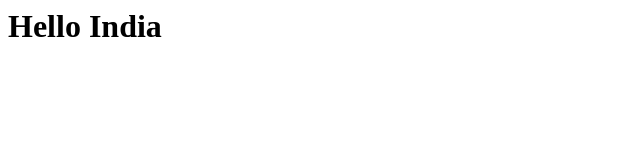
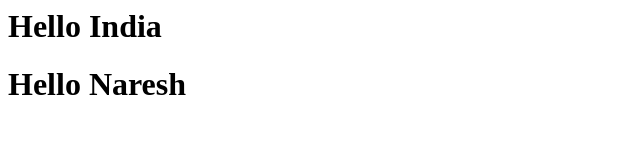
Before and after one commit to nareshit1/test, a plain HTML site: page index.html in a window 1280 px wide. Shown: the whole page, without its empty margins (0-640 px from the left). Drawn offline with Linux system fonts and the light colour scheme.

Commit message:
adding extra line

```diff
--- a/index.html
+++ b/index.html
@@ -1 +1,2 @@
 <h1>Hello India	</h1>
+<h1>Hello Naresh </h1>
```
